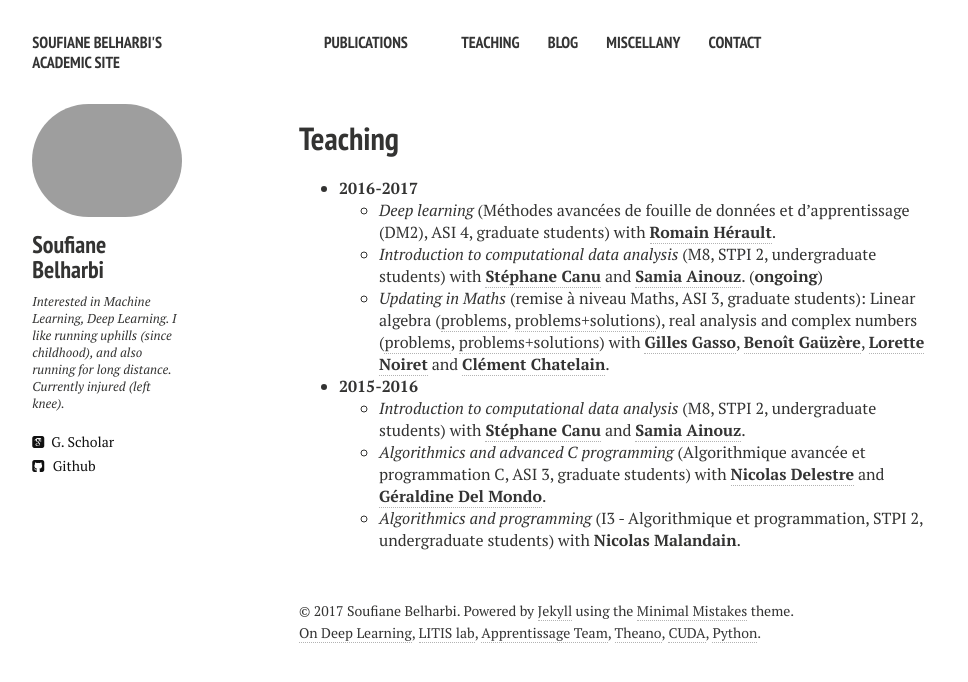
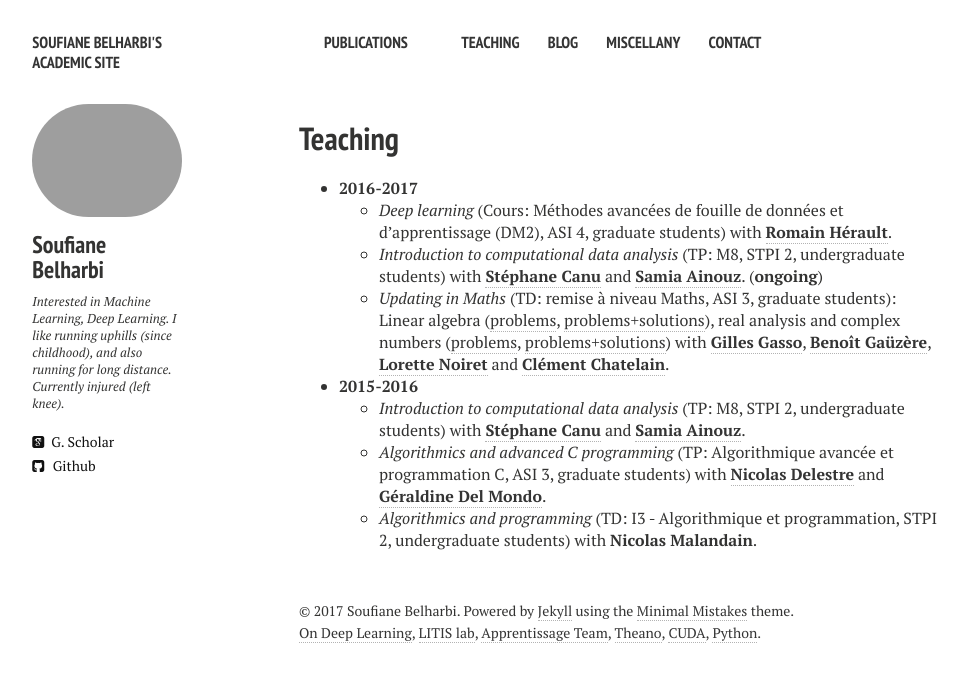
Before and after one commit to sbelharbi/sbelharbi.github.io, a Jekyll site: the page built from teaching.md, in a window 1280 px wide. Shown: the top 682 px of the page, without its empty margins (21-989 px from the left). Built offline with Jekyll 4.4.1, drawn with Linux system fonts in a browser that asks for light colours; nearby versions of some CDN libraries.

Commit message:
cours, tp, td

```diff
--- a/teaching.md
+++ b/teaching.md
@@ -6,12 +6,12 @@ tags: [teaching]
 comments: false
 ---
 * **2016-2017**
-  * *Deep learning* (Méthodes avancées de fouille de données et d'apprentissage (DM2), ASI 4, graduate students) with
+  * *Deep learning* (Cours: Méthodes avancées de fouille de données et d'apprentissage (DM2), ASI 4, graduate students) with
   [**Romain Hérault**](https://asi.insa-rouen.fr/enseignants/~rherault/pelican/).
-  * *Introduction to computational data analysis* (M8, STPI 2, undergraduate students)
+  * *Introduction to computational data analysis* (TP: M8, STPI 2, undergraduate students)
     with [**Stéphane Canu**](http://asi.insa-rouen.fr/enseignants/~scanu/) and
 	[**Samia Ainouz**](http://pagesperso.litislab.fr/sainouz/). (**ongoing**)
-  * *Updating in Maths* (remise à niveau Maths, ASI 3, graduate students): Linear algebra ([problems](/otherdocs/teaching2016-2017/anum.pdf),
+  * *Updating in Maths* (TD: remise à niveau Maths, ASI 3, graduate students): Linear algebra ([problems](/otherdocs/teaching2016-2017/anum.pdf),
   [problems+solutions](/otherdocs/teaching2016-2017/anum-sol.pdf)),
   real analysis and complex numbers
   ([problems](/otherdocs/teaching2016-2017/anar-ncomplx.pdf),
@@ -21,12 +21,12 @@ comments: false
 	[**Lorette Noiret**](http://lmi.insa-rouen.fr/membres/12-membres/collaborateurs-externes-associes/71-noiret.html) and
 	[**Clément Chatelain**](http://pagesperso.litislab.fr/cchatelain/).
 * **2015-2016**
-  * *Introduction to computational data analysis* (M8, STPI 2, undergraduate students)
+  * *Introduction to computational data analysis* (TP: M8, STPI 2, undergraduate students)
     with [**Stéphane Canu**](http://asi.insa-rouen.fr/enseignants/~scanu/)  and
 	[**Samia Ainouz**](http://pagesperso.litislab.fr/sainouz/).
-  * *Algorithmics and advanced C programming* (Algorithmique avancée et
+  * *Algorithmics and advanced C programming* (TP: Algorithmique avancée et
   programmation C, ASI 3, graduate students) with
   [**Nicolas Delestre**](http://asi.insa-rouen.fr/enseignants/~delestre/) and
   [**Géraldine Del Mondo**](https://sites.google.com/site/geraldinedelmondo/).
-  * *Algorithmics and programming* (I3 - Algorithmique et programmation,
+  * *Algorithmics and programming* (TD: I3 - Algorithmique et programmation,
   STPI 2, undergraduate students) with **Nicolas Malandain**.
```
